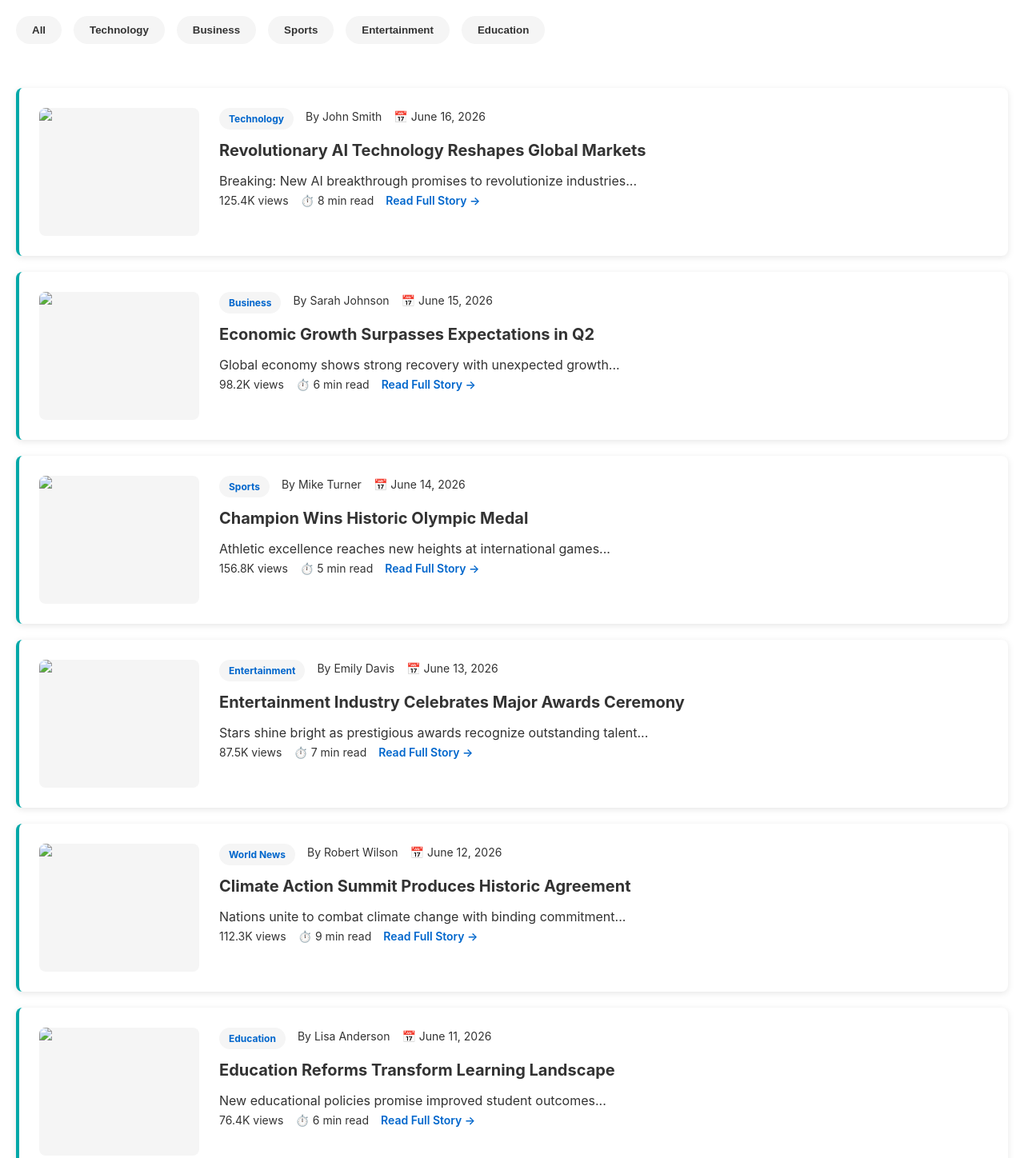
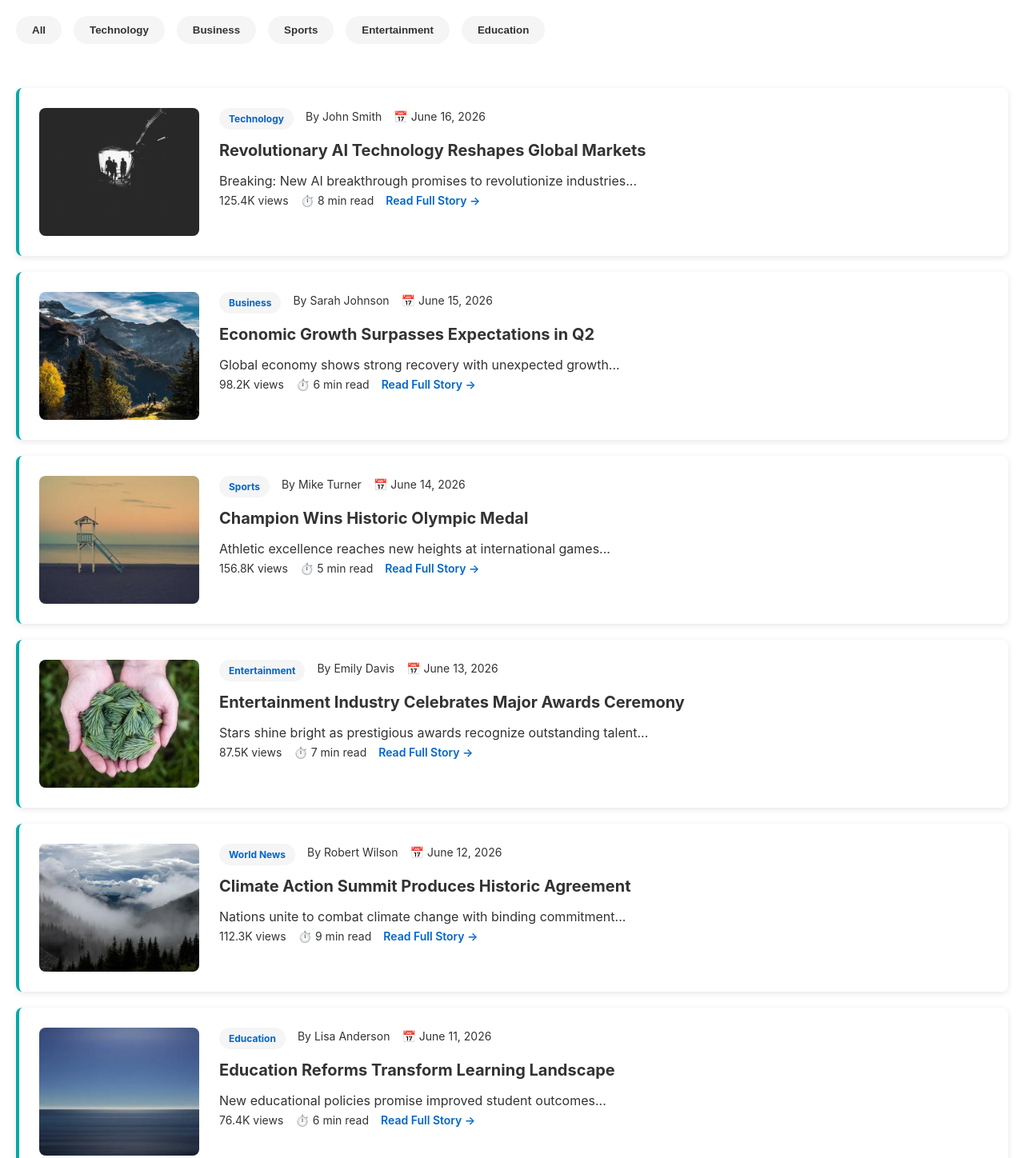
Before and after one commit to dineshreddy436/News, a website: page latest.html in a window 1280 px wide. Shown: the part 300-1748 px from the top of the page at 80% size. Drawn offline with Linux system fonts and the light colour scheme.

Commit message:
Update latest.html

```diff
--- a/latest.html
+++ b/latest.html
@@ -50,7 +50,7 @@
             </div>
 
             <div class="news-item">
-                <img src="images/article-1.webp" style="width:200px; height:160px; border-radius:8px; object-fit:cover; flex-shrink:0;" alt="Revolutionary AI Technology Reshapes Global Markets" loading="lazy" decoding="async" width="200" height="160">
+                <img src="article-1.webp" style="width:200px; height:160px; border-radius:8px; object-fit:cover; flex-shrink:0;" alt="Revolutionary AI Technology Reshapes Global Markets" loading="lazy" decoding="async" width="200" height="160">
                 <div class="news-content">
                     <div class="news-meta">
                         <span class="category-badge">Technology</span>
@@ -68,7 +68,7 @@
             </div>
 
             <div class="news-item">
-                <img src="images/article-2.webp" style="width:200px; height:160px; border-radius:8px; object-fit:cover; flex-shrink:0;" alt="Economic Growth Surpasses Expectations in Q2" loading="lazy" decoding="async" width="200" height="160">
+                <img src="article-2.webp" style="width:200px; height:160px; border-radius:8px; object-fit:cover; flex-shrink:0;" alt="Economic Growth Surpasses Expectations in Q2" loading="lazy" decoding="async" width="200" height="160">
                 <div class="news-content">
                     <div class="news-meta">
                         <span class="category-badge">Business</span>
@@ -86,7 +86,7 @@
             </div>
 
             <div class="news-item">
-                <img src="images/article-3.webp" style="width:200px; height:160px; border-radius:8px; object-fit:cover; flex-shrink:0;" alt="Champion Wins Historic Olympic Medal" loading="lazy" decoding="async" width="200" height="160">
+                <img src="article-3.webp" style="width:200px; height:160px; border-radius:8px; object-fit:cover; flex-shrink:0;" alt="Champion Wins Historic Olympic Medal" loading="lazy" decoding="async" width="200" height="160">
                 <div class="news-content">
                     <div class="news-meta">
                         <span class="category-badge">Sports</span>
@@ -104,7 +104,7 @@
             </div>
 
             <div class="news-item">
-                <img src="images/article-4.webp" style="width:200px; height:160px; border-radius:8px; object-fit:cover; flex-shrink:0;" alt="Entertainment Industry Celebrates Major Awards Ceremony" loading="lazy" decoding="async" width="200" height="160">
+                <img src="article-4.webp" style="width:200px; height:160px; border-radius:8px; object-fit:cover; flex-shrink:0;" alt="Entertainment Industry Celebrates Major Awards Ceremony" loading="lazy" decoding="async" width="200" height="160">
                 <div class="news-content">
                     <div class="news-meta">
                         <span class="category-badge">Entertainment</span>
@@ -122,7 +122,7 @@
             </div>
 
             <div class="news-item">
-                <img src="images/article-5.webp" style="width:200px; height:160px; border-radius:8px; object-fit:cover; flex-shrink:0;" alt="Climate Action Summit Produces Historic Agreement" loading="lazy" decoding="async" width="200" height="160">
+                <img src="article-5.webp" style="width:200px; height:160px; border-radius:8px; object-fit:cover; flex-shrink:0;" alt="Climate Action Summit Produces Historic Agreement" loading="lazy" decoding="async" width="200" height="160">
                 <div class="news-content">
                     <div class="news-meta">
                         <span class="category-badge">World News</span>
@@ -140,7 +140,7 @@
             </div>
 
             <div class="news-item">
-                <img src="images/article-6.webp" style="width:200px; height:160px; border-radius:8px; object-fit:cover; flex-shrink:0;" alt="Education Reforms Transform Learning Landscape" loading="lazy" decoding="async" width="200" height="160">
+                <img src="article-6.webp" style="width:200px; height:160px; border-radius:8px; object-fit:cover; flex-shrink:0;" alt="Education Reforms Transform Learning Landscape" loading="lazy" decoding="async" width="200" height="160">
                 <div class="news-content">
                     <div class="news-meta">
                         <span class="category-badge">Education</span>
@@ -158,7 +158,7 @@
             </div>
 
             <div class="news-item">
-                <img src="images/article-7.webp" style="width:200px; height:160px; border-radius:8px; object-fit:cover; flex-shrink:0;" alt="Lifestyle Trends Dominate Summer Season" loading="lazy" decoding="async" width="200" height="160">
+                <img src="article-7.webp" style="width:200px; height:160px; border-radius:8px; object-fit:cover; flex-shrink:0;" alt="Lifestyle Trends Dominate Summer Season" loading="lazy" decoding="async" width="200" height="160">
                 <div class="news-content">
                     <div class="news-meta">
                         <span class="category-badge">Lifestyle</span>
@@ -176,7 +176,7 @@
             </div>
 
             <div class="news-item">
-                <img src="images/article-8.webp" style="width:200px; height:160px; border-radius:8px; object-fit:cover; flex-shrink:0;" alt="Political Developments Shape International Relations" loading="lazy" decoding="async" width="200" height="160">
+                <img src="article-8.webp" style="width:200px; height:160px; border-radius:8px; object-fit:cover; flex-shrink:0;" alt="Political Developments Shape International Relations" loading="lazy" decoding="async" width="200" height="160">
                 <div class="news-content">
                     <div class="news-meta">
                         <span class="category-badge">Politics</span>
```
